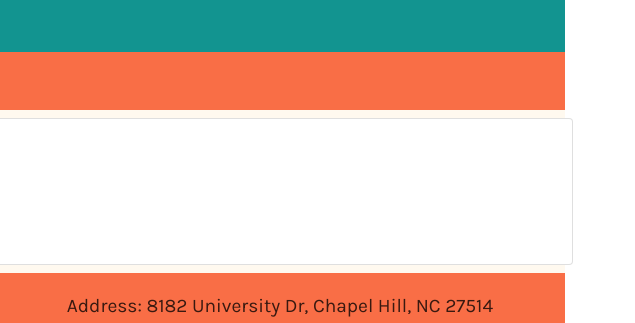
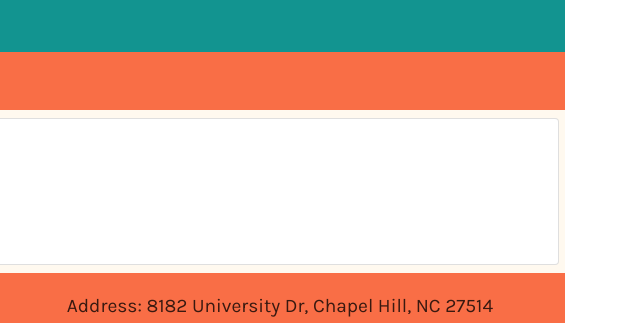
Before and after one commit to jsun-1c/finalproject, a plain HTML site: page appointments2.html in a window 1280 px wide. Shown: the part 90-413 px from the top of the page, 645-1280 px from the left. Drawn offline with nearby package versions, Linux system fonts and the light colour scheme.

Commit message:
appointments2

```diff
--- a/appointments2.html
+++ b/appointments2.html
@@ -67,7 +67,7 @@
 
 
 
-            <div class="block adoptcards flexwrap">
+            <div class="block adoptcards flexwrap appointments2">
 
                 <div class="card m-2 col-lg-12">
                     <div class="row g-0">
--- a/css/styles.css
+++ b/css/styles.css
@@ -424,4 +424,7 @@
 .homepagefooter{
   height:10vh;
 }
+.appointments2{
+  width: 88vw;
 }
+}
```
